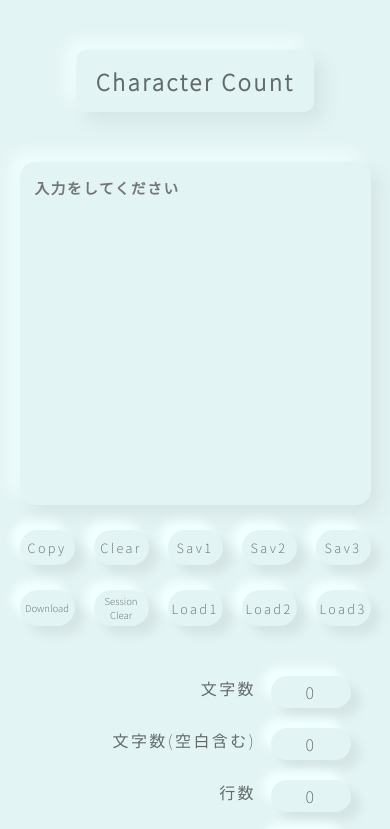
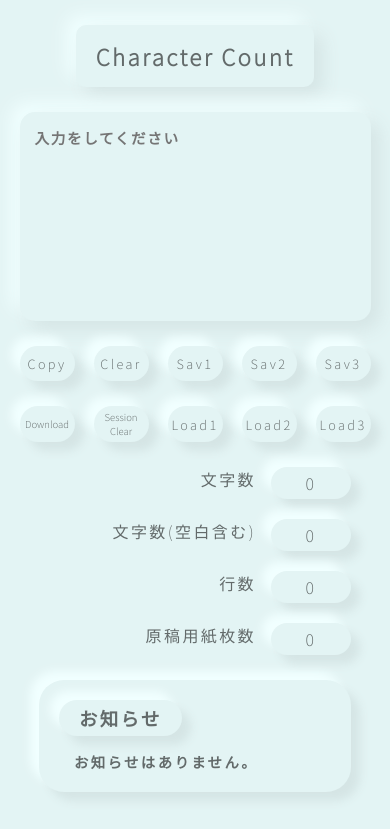
Before and after one commit to kakutora/chrCount, a plain HTML site: page index.html in a window 390 px wide. Shown: the top 829 px of the page. Drawn offline with Linux system fonts and the light colour scheme.

Commit message:
Add files via upload

```diff
--- a/style.css
+++ b/style.css
@@ -41,7 +41,7 @@ body {
 }
 .title {
   display: inline-block;
-  margin-top: 50px;
+  margin-top: 25px;
   padding: 15px 20px;
   font-size: 1.4rem;
   border-radius: 10px;
@@ -58,7 +58,7 @@ body {
   height: 45vh;
   min-height: 300px;
   margin: 0 auto;
-  margin-top: 50px;
+  margin-top: 25px;
 }
 .inputArea__info {
   display: flex;
@@ -122,10 +122,9 @@ body {
     flex-direction: column;
     width: 90%;
     max-width: 800px;
-    height: 55vh;
-    min-height: 300px;
+    height: 330px;
     margin: 0 auto;
-    margin-top: 50px;
+    margin-top: 25px;
   }
   .inputArea__info {
     display: flex;
@@ -217,7 +216,7 @@ body {
     flex-wrap: wrap;
     flex-direction: column;
     width: 80%;
-    margin: 50px auto;
+    margin: 25px auto;
   }
 }
 .news {
```
